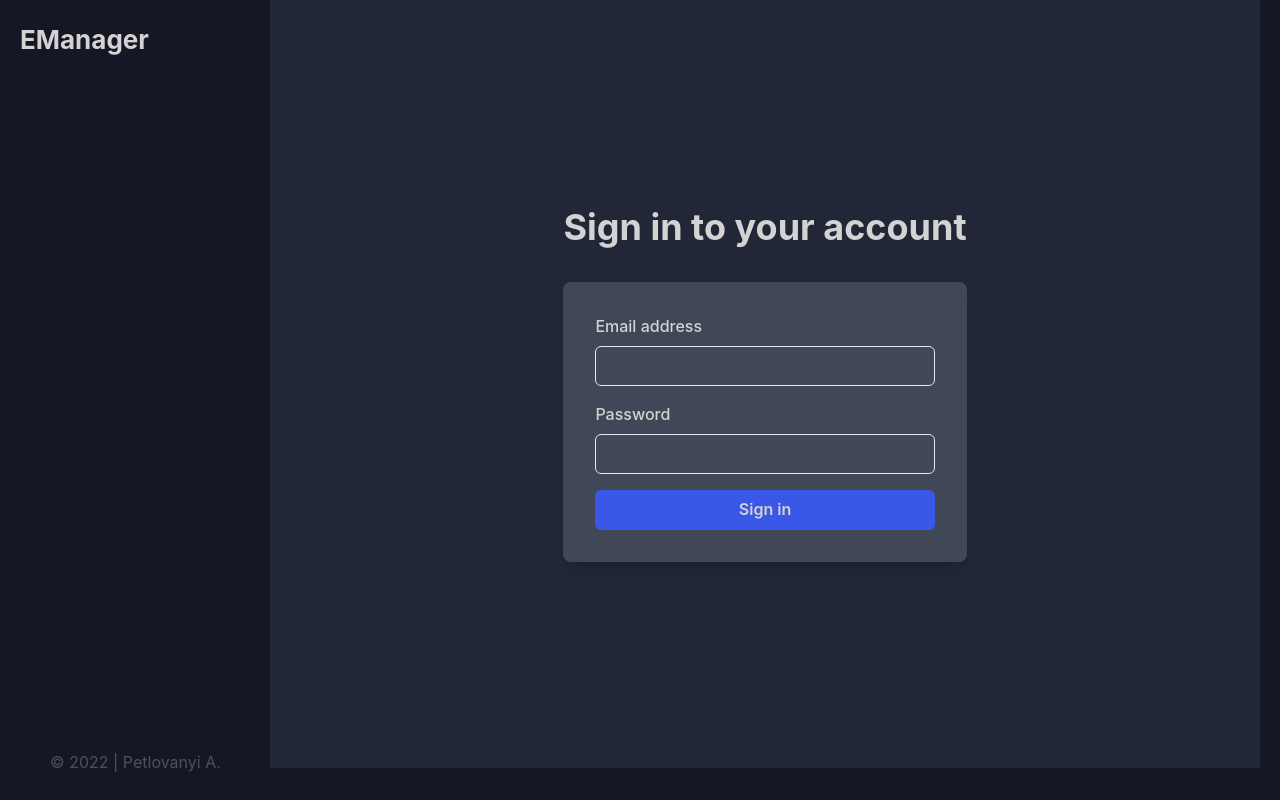
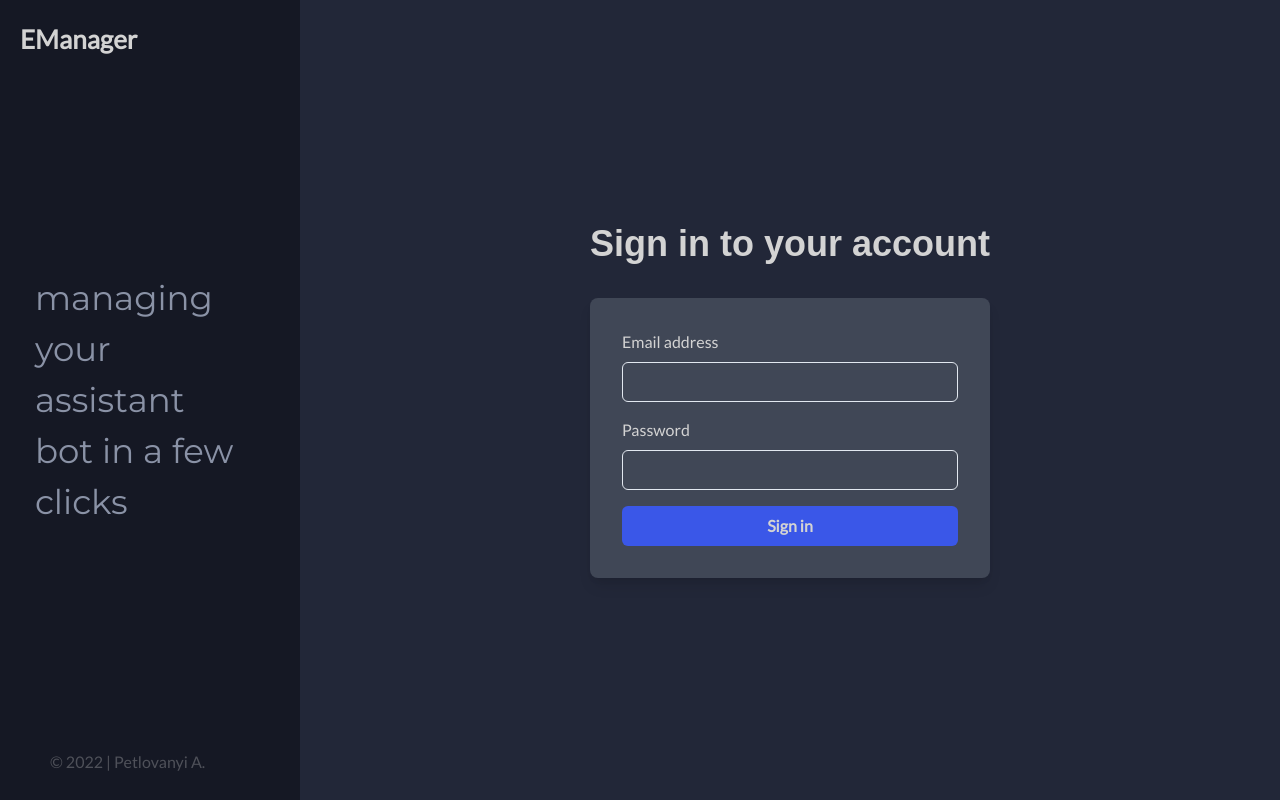
Before and after one commit to andrii-petlovanyi/emanager-cl-crm, a React (Create React App) app: page /login in a window 1280 px wide. Built offline with nearby package versions, Linux system fonts and the light colour scheme; no server answers.

Commit message:
added/fixed(Fonts/Design LogoPage): fixed works in routes/added global fonts for all/added style for login page e.t.c

```diff
--- a/package.json
+++ b/package.json
@@ -7,6 +7,8 @@
     "@chakra-ui/react": "^2.4.5",
     "@emotion/react": "^11.10.5",
     "@emotion/styled": "^11.10.5",
+    "@fontsource/lato": "^4.5.10",
+    "@fontsource/montserrat": "^4.5.13",
     "@reduxjs/toolkit": "^1.9.1",
     "@testing-library/jest-dom": "^5.16.5",
     "@testing-library/react": "^13.4.0",
--- a/src/App.js
+++ b/src/App.js
@@ -26,7 +26,7 @@ const App = () => {
 
   return (
     <>
-      {!isLoading ? (
+      {!isLoading && (
         <Routes>
           <Route path="/" element={<Layout />}>
             <Route element={<PrivateRoute />}>
@@ -40,8 +40,6 @@ const App = () => {
             </Route>
           </Route>
         </Routes>
-      ) : (
-        <>Loading...</>
       )}
     </>
   );
--- a/src/components/Footer/Footer.jsx
+++ b/src/components/Footer/Footer.jsx
@@ -5,7 +5,7 @@ const Footer = () => {
     <Box
       position="fixed"
       bottom="0"
-      left="50px"
+      ml="50px"
       display={{ base: 'none', lg: 'flex' }}
       //   justifyContent="center"
       //   alignItems="center"
--- a/src/components/Logo/Logo.jsx
+++ b/src/components/Logo/Logo.jsx
@@ -1,13 +1,15 @@
 /* eslint-disable no-unused-vars */
 import { Text } from '@chakra-ui/react';
+import '@fontsource/montserrat';
 
 const Logo = ({ ...res }) => {
   return (
     <Text
       position={{ lg: 'fixed' }}
-      top={{ lg: '20px' }}
-      left={{ lg: '20px' }}
+      mt={{ lg: '20px' }}
+      ml={{ lg: '20px' }}
       display={{ base: 'none', lg: 'flex' }}
+      fontFamily="'Montserat' san-serif"
       fontSize="26px"
       fontWeight="700"
       color="secondaryTextColor"
--- a/src/components/Navbar/Navbar.jsx
+++ b/src/components/Navbar/Navbar.jsx
@@ -0,0 +1,48 @@
+/* eslint-disable react/prop-types */
+import { FiMenu, FiBell } from 'react-icons/fi';
+import { logOut } from 'redux/auth/authSlice';
+
+import { Flex, IconButton, Box } from '@chakra-ui/react';
+import { useDispatch } from 'react-redux';
+import LogOutPopover from './LogOutPopover';
+import Logo from 'components/Logo/Logo';
+
+const Navbar = ({ onOpen, ...rest }) => {
+  const dispatch = useDispatch();
+
+  const handleLogOut = () => {
+    dispatch(logOut());
+  };
+  return (
+    <Flex
+      ml={{ base: 0, lg: 60 }}
+      px={{ base: 4, lg: 4 }}
+      height="20"
+      alignItems="center"
+      justifyContent={{ base: 'space-between', lg: 'flex-end' }}
+      {...rest}
+    >
+      <Logo
+        display={{ base: 'flex', lg: 'none' }}
+        position={{ base: 'relative' }}
+      />
+      <Box display="flex" gridGap={{ base: '0', lg: '5px' }}>
+        <IconButton
+          variant="customIB"
+          aria-label="Notification"
+          icon={<FiBell />}
+        />
+        <LogOutPopover handleLogOut={handleLogOut} />
+        <IconButton
+          variant="customIB"
+          display={{ base: 'flex', lg: 'none' }}
+          onClick={onOpen}
+          aria-label="Open sidebar"
+          icon={<FiMenu />}
+        />
+      </Box>
+    </Flex>
+  );
+};
+
+export default Navbar;
--- a/src/components/Sidebar/MobileNav.jsx
+++ /dev/null
@@ -1,48 +0,0 @@
-/* eslint-disable react/prop-types */
-import { FiMenu, FiBell } from 'react-icons/fi';
-import { logOut } from 'redux/auth/authSlice';
-
-import { Flex, IconButton, Box } from '@chakra-ui/react';
-import { useDispatch } from 'react-redux';
-import LogOutPopover from './LogOutPopover';
-import Logo from 'components/Logo/Logo';
-
-const MobileNav = ({ onOpen, ...rest }) => {
-  const dispatch = useDispatch();
-
-  const handleLogOut = () => {
-    dispatch(logOut());
-  };
-  return (
-    <Flex
-      ml={{ base: 0, lg: 60 }}
-      px={{ base: 4, lg: 4 }}
-      height="20"
-      alignItems="center"
-      justifyContent={{ base: 'space-between', lg: 'flex-end' }}
-      {...rest}
-    >
-      <Logo
-        display={{ base: 'flex', lg: 'none' }}
-        position={{ base: 'relative' }}
-      />
-      <Box display="flex" gridGap={{ base: '0', lg: '5px' }}>
-        <IconButton
-          variant="customIB"
-          aria-label="Notification"
-          icon={<FiBell />}
-        />
-        <LogOutPopover handleLogOut={handleLogOut} />
-        <IconButton
-          variant="customIB"
-          display={{ base: 'flex', lg: 'none' }}
-          onClick={onOpen}
-          aria-label="Open sidebar"
-          icon={<FiMenu />}
-        />
-      </Box>
-    </Flex>
-  );
-};
-
-export default MobileNav;
--- a/src/components/Sidebar/SidebarContent.jsx
+++ b/src/components/Sidebar/SidebarContent.jsx
@@ -22,9 +22,9 @@ const SidebarContent = ({ ...rest }) => {
     <Box
       pos="fixed"
       display={{ base: 'block', lg: 'none' }}
-      right={{ base: '20px' }}
-      left={{ lg: '20px' }}
-      top="190px"
+      mr={{ base: '20px' }}
+      ml={{ lg: '20px' }}
+      mt="190px"
       w="230px"
       p="20px 5px"
       transition="1s ease"
--- a/src/components/Sidebar/UserProfile.jsx
+++ b/src/components/Sidebar/UserProfile.jsx
@@ -6,9 +6,9 @@ const UserProfile = ({ ...rest }) => {
       <Box
         pos="fixed"
         display={{ base: 'block', lg: 'none' }}
-        right={{ base: '20px' }}
-        left={{ lg: '20px' }}
-        top="80px"
+        mr={{ base: '20px' }}
+        ml={{ lg: '20px' }}
+        mt="80px"
         w={{ base: '230px', lg: '230px' }}
         transition="1s ease"
         p="20px 25px"
--- a/src/layouts/Layout.jsx
+++ b/src/layouts/Layout.jsx
@@ -1,20 +1,35 @@
-import { Box, Drawer, DrawerContent, useDisclosure } from '@chakra-ui/react';
+import {
+  Box,
+  Drawer,
+  DrawerContent,
+  Text,
+  useDisclosure,
+} from '@chakra-ui/react';
 import Footer from 'components/Footer/Footer';
 import Logo from 'components/Logo/Logo';
-import MobileNav from 'components/Sidebar/MobileNav';
+import Navbar from 'components/Navbar/Navbar';
 import SidebarContent from 'components/Sidebar/SidebarContent';
 import UserProfile from 'components/Sidebar/UserProfile';
 import { useSelector } from 'react-redux';
 import { Outlet } from 'react-router-dom';
 import authSelectors from 'redux/auth/auth-selectors';
+import { useGetUserQuery } from 'redux/auth/authApiSlice';
+import '@fontsource/montserrat';
 
 const Layout = () => {
   const { isOpen, onOpen, onClose } = useDisclosure();
   const isAuth = useSelector(authSelectors.isAuth);
+  const { isLoading } = useGetUserQuery();
   return (
-    <Box minH="100vh">
+    <Box
+      minH="100vh"
+      maxW={isAuth ? '1280px' : '100%'}
+      mx="auto"
+      position="relative"
+    >
+      <Box position="absolute" width="100%">
         <Logo />
-      {isAuth && (
+        {isAuth && !isLoading && (
           <>
             <UserProfile
               display={{ base: 'none', lg: 'block' }}
@@ -42,13 +57,30 @@ const Layout = () => {
                 <SidebarContent onClose={onClose} />
               </DrawerContent>
             </Drawer>
-          <MobileNav onOpen={onOpen} />
+            <Navbar onOpen={onOpen} />
           </>
         )}
-      <Box ml={{ base: 0, lg: '250px' }} px="20px">
+        {!isAuth && !isLoading && (
+          <Box
+            position="absolute"
+            maxW="200px"
+            top="50%"
+            left="35px"
+            transform="translate(0, -50%)"
+          >
+            <Text fontSize="34px" fontFamily={'Montserrat'}>
+              managing your assistant bot in a few clicks
+            </Text>
+          </Box>
+        )}
+        <Box
+          ml={isAuth ? { base: 0, lg: '250px' } : { base: 0, lg: '300px' }}
+          px={isAuth ? '20px' : '0'}
+        >
           <Outlet />
         </Box>
         <Footer />
+      </Box>
     </Box>
   );
 };
--- a/src/pages/Login/Login.jsx
+++ b/src/pages/Login/Login.jsx
@@ -49,7 +49,7 @@ export default function Login() {
 
   return (
     <Flex
-      minH={'calc(100vh - 32px)'}
+      minH={'calc(100vh)'}
       align={'center'}
       justify={'center'}
       bg="sectionBG"
--- a/src/theme/theme.js
+++ b/src/theme/theme.js
@@ -1,6 +1,8 @@
 import { extendTheme } from '@chakra-ui/react';
 import { buttonTheme } from './components/buttonTheme';
 import { popoverTheme } from './components/popoverTheme';
+import '@fontsource/lato';
+import '@fontsource/montserrat';
 
 // const config = {
 //   initialColorMode: 'white',
@@ -37,6 +39,11 @@ const styles = {
   }),
 };
 
+const fonts = {
+  heading: `'Montserat', sans-serif`,
+  body: `'Lato', sans-serif`,
+};
+
 const components = {
   Link: {
     baseStyle: {},
@@ -67,5 +74,6 @@ const theme = extendTheme({
   styles,
   components,
   breakpoints,
+  fonts,
 });
 export default theme;
```
Also changed, not shown: src/components/Navbar/LogOutPopover.jsx (renamed from src/components/Sidebar/LogOutPopover.jsx), 1 other file (tests, documents, lock files or other folders). Lines whose indentation alone changed are shown as unchanged.
